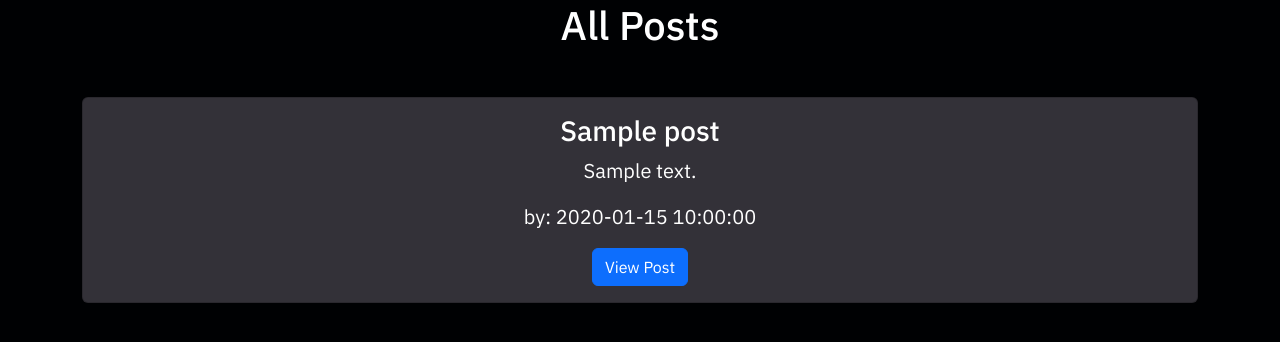
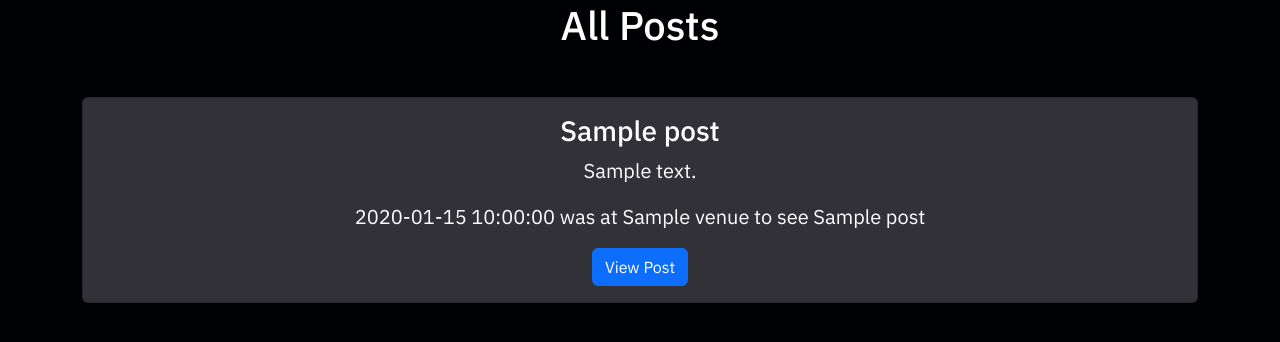
Before and after one commit to 99bjacko/milestone-project-3, a Flask app: page /get_posts in a window 1280 px wide. Shown: the part 133-475 px from the top of the page. Run offline with Flask 3, Linux system fonts and the light colour scheme; a database or web service that is not in the repository returns one stand-in record (values such as "Sample title"); some libraries are stand-ins or nearby versions; some web fonts are replaced.

Commit message:
Add more information to cards on index and all posts pages

```diff
--- a/templates/index.html
+++ b/templates/index.html
@@ -29,7 +29,7 @@
                 <div class="card-body mt-3 mb-3 text-center">
                     <h3 class="card-title">{{ post.post_title }}</h3>
                     <p class="card-text">{{ post.post_description }}</p>
-                    <p class="card-text">by: {{ post.created_by }}</p>
+                    <p class="card-text">{{ post.created_by }} was at {{ post.venue }} to see {{ post.artist_name }}</p>
                     <a href="{{ url_for('display_post', post_id=post._id)}}" class="btn btn-primary">View Post</a>
                     {% if session.user|lower == post.created_by|lower %}
                         <a href="{{ url_for('edit_post', post_id=post._id) }}" class="btn btn-secondary">Edit</a>
--- a/templates/posts.html
+++ b/templates/posts.html
@@ -22,7 +22,7 @@
                 <div class="card-body text-center">
                     <h3 class="card-title">{{ post.post_title }}</h3>
                     <p class="card-text">{{ post.post_description }}</p>
-                    <p class="card-text">by: {{ post.created_by }}</p>
+                    <p class="card-text">{{ post.created_by }} was at {{ post.venue }} to see {{ post.artist_name }}</p>
                     <a href="{{ url_for('display_post', post_id=post._id)}}" class="btn btn-primary">View Post</a>
                     {% if session.user|lower == post.created_by|lower %}
                         <a href="{{ url_for('edit_post', post_id=post._id) }}" class="btn btn-secondary">Edit</a>
```
